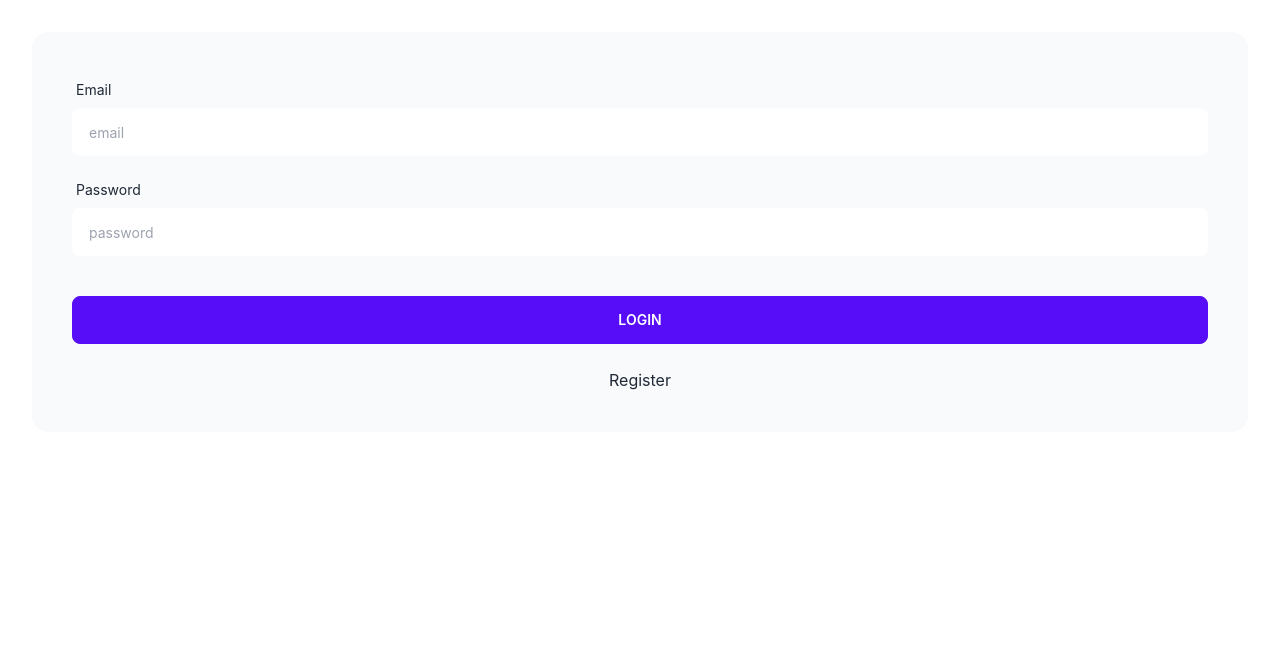
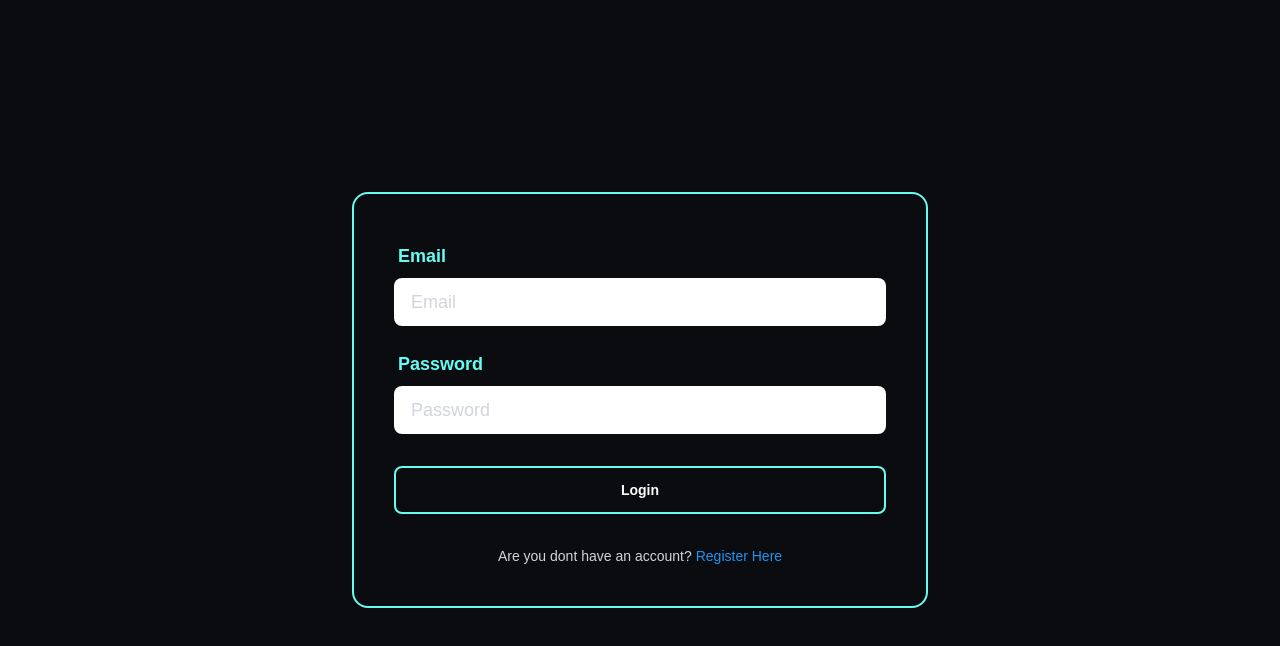
Before and after one commit to lms-20/fe_dashboard_lms, a React (Create React App) app: page /login in a window 1280 px wide. Shown: the top 646 px of the page. Built offline with nearby package versions, Linux system fonts and the light colour scheme.

Commit message:
changes style

```diff
--- a/src/index.css
+++ b/src/index.css
@@ -4,9 +4,8 @@
 
 body {
   margin: 0;
-  font-family: -apple-system, BlinkMacSystemFont, 'Segoe UI', 'Roboto', 'Oxygen',
-    'Ubuntu', 'Cantarell', 'Fira Sans', 'Droid Sans', 'Helvetica Neue',
-    sans-serif;
+  font-family: 'Montserrat', sans-serif;
+
   -webkit-font-smoothing: antialiased;
   -moz-osx-font-smoothing: grayscale;
 }
@@ -15,3 +14,18 @@ code {
   font-family: source-code-pro, Menlo, Monaco, Consolas, 'Courier New',
     monospace;
 }
+.input-ghost {
+  @apply outline-none bg-transparent
+}
+
+.btn {
+  @apply normal-case text-base-100 border-2
+}
+
+
+.btn-hover-primary {
+  @apply hover:bg-primary hover:text-neutral-focus
+}
+.btn-rounded {
+  @apply rounded-full
+}
--- a/src/pages/Auth/Login/Login.jsx
+++ b/src/pages/Auth/Login/Login.jsx
@@ -6,6 +6,9 @@ import PropTypes from 'prop-types'
 import { Link, useNavigate } from 'react-router-dom'
 import { useForm } from 'react-hook-form';
 import axios from 'axios';
+// FontAwesome
+import { FontAwesomeIcon } from '@fortawesome/react-fontawesome';
+import { faTimesCircle } from '@fortawesome/free-solid-svg-icons';
 //SWAL
 import Swal from 'sweetalert2'
 import withReactContent from 'sweetalert2-react-content'
@@ -54,6 +57,9 @@ const Login = props => {
                 setIsLoading(false);
                 MySwal.fire({
                     icon: 'error',
+                    color: '#66FCF1',
+                    background: '#1F2833',
+                    iconColor: '#ff5724',
                     title: 'Error!',
                     text: error,
                     showConfirmButton: false
@@ -67,16 +73,22 @@ const Login = props => {
             <div style={style}>
                 <ClipLoader color="#ffffff" loading={isLoading} size={150} />
             </div>
-            <form onSubmit={handleSubmit(onSubmit)}>
+            {/* Pages Container */}
+            <div className='min-h-screen bg-neutral-content'>
+                {/* Form Flex Container */}
+                <div className = "min-h-screen flex justify-center items-center">
+                    <form  className = "w-full lg:w-2/4 mx-auto"onSubmit={handleSubmit(onSubmit)}>
                         <div className="card-body">
-                    <div className="p-10 card bg-base-200">
+                            <div className="p-10 card border-2 border-primary">
                                 <div className="form-control">
                                     <label className="label">
-                                <span className="label-text">Email</span>
+                                        <span className="label-text text-lg text-primary font-bold">Email</span>
                                     </label>
-                            <input type="text" placeholder="email" className={!errors.email?.type ? 'input' : 'input input-error'} {...register("email", { required: true, pattern: emailRegex })} />
-                            <div className="label">
-                                <span className='text-red-500 text-sm'>
+                                    {/* input transition-all focus:outline-primary text-neutral-content text-lg placeholder:text-base-300 */}
+                                    <input type="text" placeholder="Email" className={`${!errors.email?.type ? 'input' : 'input border-2 border-error'}  transition-all text-neutral-content text-lg focus:outline-primary focus:bg-base-100  placeholder:text-base-300 `} {...register("email", { required: true, pattern: emailRegex })} />
+                                    <div className="label justify-start">
+                                        {errors.email ? <FontAwesomeIcon icon = {faTimesCircle} className='text-error mr-2'/> : ""}
+                                        <span className='text-error text-sm font-bold'>
                                             {errors.email?.type === "required" && "Email required"}
                                             {errors.email?.type === "pattern" && "Invalid Email Address"}
                                         </span>
@@ -84,22 +96,27 @@ const Login = props => {
                                 </div>
                                 <div className="form-control">
                                     <label className="label">
-                                <span className="label-text">Password</span>
+                                        <span className="label-text text-lg text-primary font-bold">Password</span>
                                     </label>
-                            <input type="password" placeholder="password" className={!errors.password?.type ? 'input' : 'input input-error'} {...register("password", { required: true })} />
-                            <div className="label">
-                                <span className='text-red-500 text-sm'>{errors.password?.type === "required" && "Password required"}</span>
+                                    <input type="password" placeholder="Password" className={`${!errors.password?.type ? 'input' : 'input border-2 border-error'}  transition-all text-neutral-content text-lg focus:outline-primary focus:bg-base-100  placeholder:text-base-300 `} {...register("password", { required: true })} />
+                                    <div className="label justify-start">
+                                        {errors.password ? <FontAwesomeIcon icon = {faTimesCircle} className='text-error mr-2'/> : ""}
+                                        <span className='text-error text-sm font-bold'>{errors.password?.type === "required" && "Password required"}</span>
                                     </div>
                                 </div>
-                        <div className="form-control">
-                            <br />
-                            <button className="btn btn-primary" type='submit' disabled={isLoading}>Login</button>
-                            <br />
-                            <Link to="/register" className='text-center'>Register</Link>
+                                <div className="form-control flex flex-col items-center">
+                                    <button className="btn w-full mt-4 bg-transparent border-2 border-primary btn-hover-primary" type='submit' disabled={isLoading}>Login</button>
+                                    <div className='flex items-center mt-8'>
+                                        <p className='text-base-300 text-sm'>Are you dont have an account?</p>
+                                        <Link to="/register" className='text-sm ml-1 text-info'>Register Here</Link>
+                                    </div>
                                 </div>
                             </div>
                         </div>
                     </form>
+                </div>
+            </div>
+
         </Fragment>
     )
 }
--- a/tailwind.config.js
+++ b/tailwind.config.js
@@ -1,11 +1,37 @@
-/* eslint-disable prettier/prettier */
-/* eslint-disable no-unused-vars */
-/* eslint-disable prettier/prettier */
 /* eslint-disable no-undef */
 module.exports = {
   content: ['./src/**/*.{js,jsx,ts,tsx}'],
   theme: {
     extend: {}
   },
-  plugins: [require('daisyui')]
+  plugins: [require('daisyui')],
+  daisyui: {
+    themes: [
+      {
+        'mytheme': {
+          'primary': '#66FCF1', //change, for primary content
+          'primary-focus': '#45A29E',
+          'primary-content': '#ffffff',
+          'secondary': '#f000b8',
+          'secondary-focus': '#bd0091',
+          'secondary-content': '#ffffff',
+          'accent': '#37cdbe',
+          'accent-focus': '#2aa79b',
+
+          'accent-content': '#ffffff',
+          'neutral': '#1F2833', //change , for sidebar bg
+          'neutral-focus': '#2a2e37',
+          'neutral-content': '#0B0C10',//change, for drawer content
+          'base-100': '#ffffff',
+          'base-200': '#f9fafb',
+          'base-300': '#d1d5db', //for opacity < 100 or gray color
+          'base-content': '#1f2937',
+          'info': '#2094f3',
+          'success': '#009485',
+          'warning': '#ff9900',
+          'error': '#ff5724',
+        },
+      },
+    ],
+  },
 };
```
Lines whose indentation alone changed are shown as unchanged.
